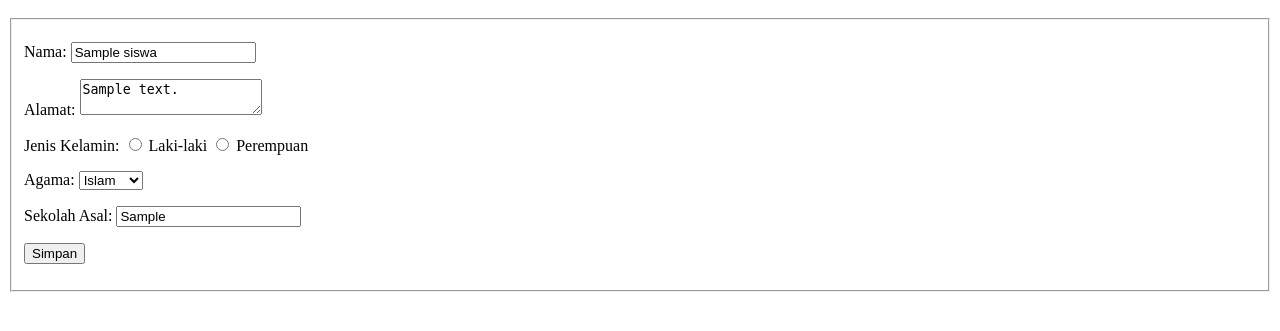
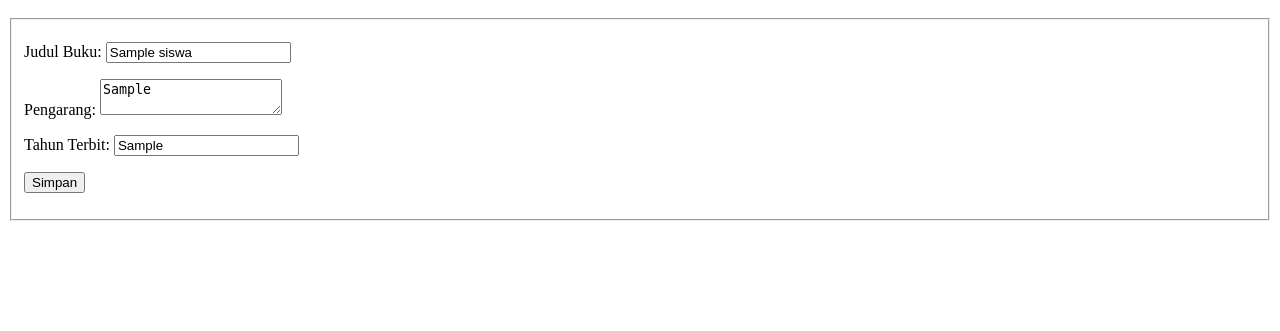
Before and after one commit to StArViNn/uhddg, a PHP site: page /form-edit.php?id=1 in a window 1280 px wide. Shown: the part 41-372 px from the top of the page. Run offline with PHP 8.4, Linux system fonts and the light colour scheme; tables that the repository leaves empty or names only in its code hold one stand-in row (values such as "Sample post").

Commit message:
Update form-edit.php

```diff
--- a/form-edit.php
+++ b/form-edit.php
@@ -41,33 +41,16 @@ if( mysqli_num_rows($query) < 1 ){
             <input type="hidden" name="id" value="<?php echo $siswa['id'] ?>" />
 
         <p>
-            <label for="nama">Nama: </label>
-            <input type="text" name="nama" placeholder="nama lengkap" value="<?php echo $siswa['nama'] ?>" />
+            <label for="judulbuku">Judul Buku: </label>
+            <input type="text" name="judulbuku" placeholder="judulbuku" value="<?php echo $siswa['judulbuku'] ?>" />
         </p>
         <p>
-            <label for="alamat">Alamat: </label>
-            <textarea name="alamat"><?php echo $siswa['alamat'] ?></textarea>
+            <label for="pengarang">Pengarang: </label>
+            <textarea name="pengarang"><?php echo $siswa['pengarang'] ?></textarea>
         </p>
         <p>
-            <label for="jenis_kelamin">Jenis Kelamin: </label>
-            <?php $jk = $siswa['jenis_kelamin']; ?>
-            <label><input type="radio" name="jenis_kelamin" value="laki-laki" <?php echo ($jk == 'laki-laki') ? "checked": "" ?>> Laki-laki</label>
-            <label><input type="radio" name="jenis_kelamin" value="perempuan" <?php echo ($jk == 'perempuan') ? "checked": "" ?>> Perempuan</label>
-        </p>
-        <p>
-            <label for="agama">Agama: </label>
-            <?php $agama = $siswa['agama']; ?>
-            <select name="agama">
-                <option <?php echo ($agama == 'Islam') ? "selected": "" ?>>Islam</option>
-                <option <?php echo ($agama == 'Kristen') ? "selected": "" ?>>Kristen</option>
-                <option <?php echo ($agama == 'Hindu') ? "selected": "" ?>>Hindu</option>
-                <option <?php echo ($agama == 'Budha') ? "selected": "" ?>>Budha</option>
-                <option <?php echo ($agama == 'Atheis') ? "selected": "" ?>>Atheis</option>
-            </select>
-        </p>
-        <p>
-            <label for="sekolah_asal">Sekolah Asal: </label>
-            <input type="text" name="sekolah_asal" placeholder="nama sekolah" value="<?php echo $siswa['sekolah_asal'] ?>" />
+            <label for="tahun_terbit">Tahun Terbit: </label>
+            <input type="text" name="tahun_terbit" placeholder="nama sekolah" value="<?php echo $siswa['tahun_terbit'] ?>" />
         </p>
         <p>
             <input type="submit" value="Simpan" name="simpan" />
```
